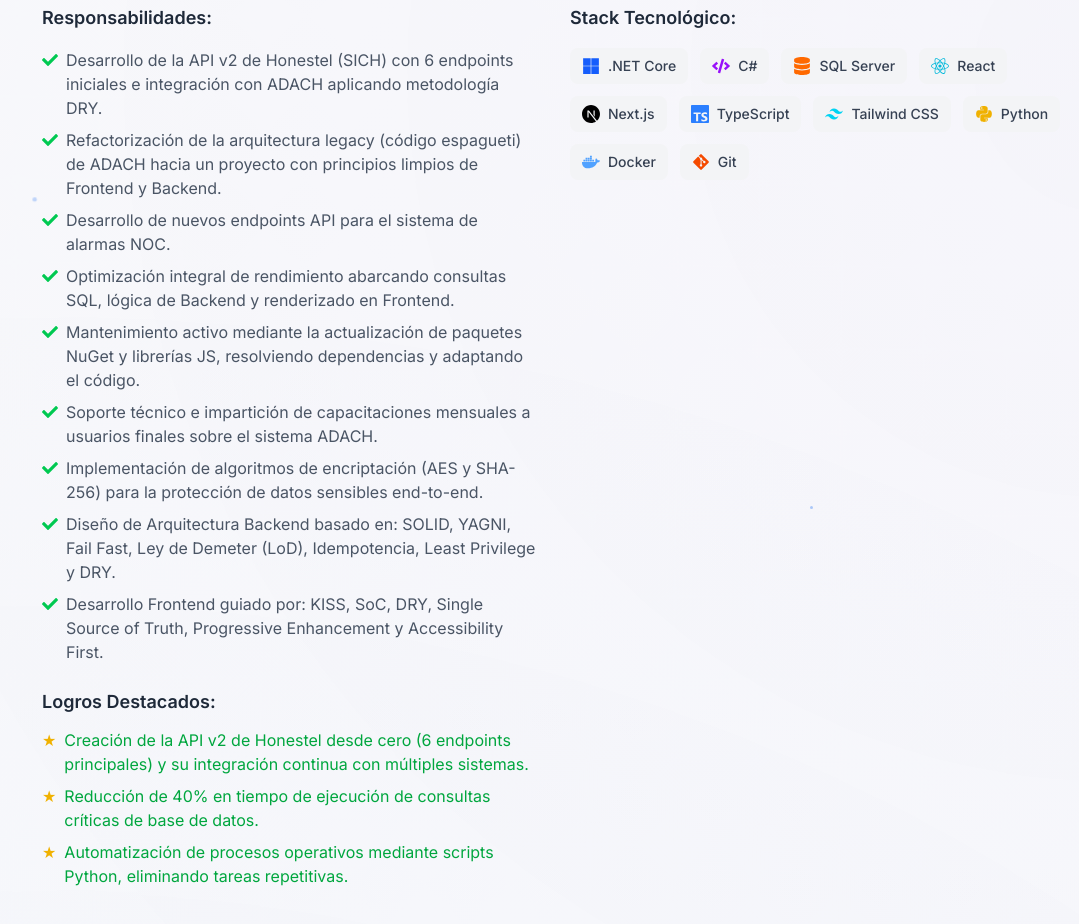
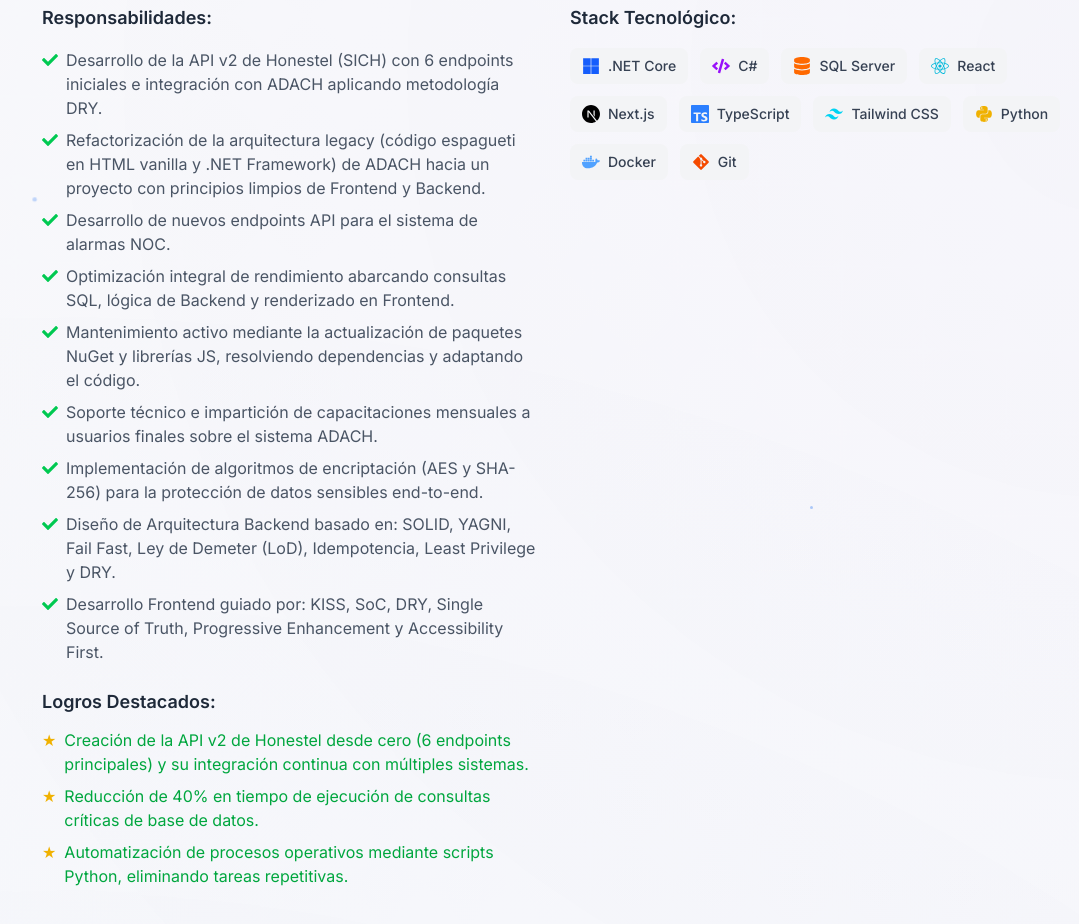
Before and after one commit to ErickuchoSan/cv-react-Erick-Rodriguez-Bores-Isaias, a React (Vite) app: page / in a window 1280 px wide. Shown: the part 2180-3104 px from the top of the page, without its empty margins (86-1165 px from the left). Built offline with nearby package versions, Linux system fonts and the light colour scheme; what @react-pdf/renderer would draw is missing.

Commit message:
Specify ADACH legacy stack: vanilla HTML and .NET Framework

```diff
--- a/src/i18n/translations.ts
+++ b/src/i18n/translations.ts
@@ -72,7 +72,7 @@
                     description: "Líder técnico responsable de la arquitectura, desarrollo y evolución de los sistemas críticos de auditoría interna (ADA/HONESTEL) que procesan denuncias de todas las empresas del grupo corporativo.",
                     functions: [
                         "Desarrollo de la API v2 de Honestel (SICH) con 6 endpoints iniciales e integración con ADACH aplicando metodología DRY.",
-                        "Refactorización de la arquitectura legacy (código espagueti) de ADACH hacia un proyecto con principios limpios de Frontend y Backend.",
+                        "Refactorización de la arquitectura legacy (código espagueti en HTML vanilla y .NET Framework) de ADACH hacia un proyecto con principios limpios de Frontend y Backend.",
                         "Desarrollo de nuevos endpoints API para el sistema de alarmas NOC.",
                         "Optimización integral de rendimiento abarcando consultas SQL, lógica de Backend y renderizado en Frontend.",
                         "Mantenimiento activo mediante la actualización de paquetes NuGet y librerías JS, resolviendo dependencias y adaptando el código.",
@@ -288,7 +288,7 @@
                     description: "Technical lead responsible for the architecture, development, and evolution of critical internal audit systems (ADA/HONESTEL) processing reports from all corporate group companies.",
                     functions: [
                         "Development of the Honestel v2 API (SICH) with 6 initial endpoints and integration with ADACH applying DRY methodology.",
-                        "Refactoring of ADACH's legacy architecture (spaghetti code) into a project with clean Frontend and Backend principles.",
+                        "Refactoring of ADACH's legacy architecture (spaghetti code in vanilla HTML and .NET Framework) into a project with clean Frontend and Backend principles.",
                         "Development of new API endpoints for the NOC alarm system.",
                         "Comprehensive performance optimization spanning SQL queries, Backend logic, and Frontend rendering.",
                         "Active maintenance through updating NuGet packages and JS libraries, resolving dependencies and adapting code.",
```
